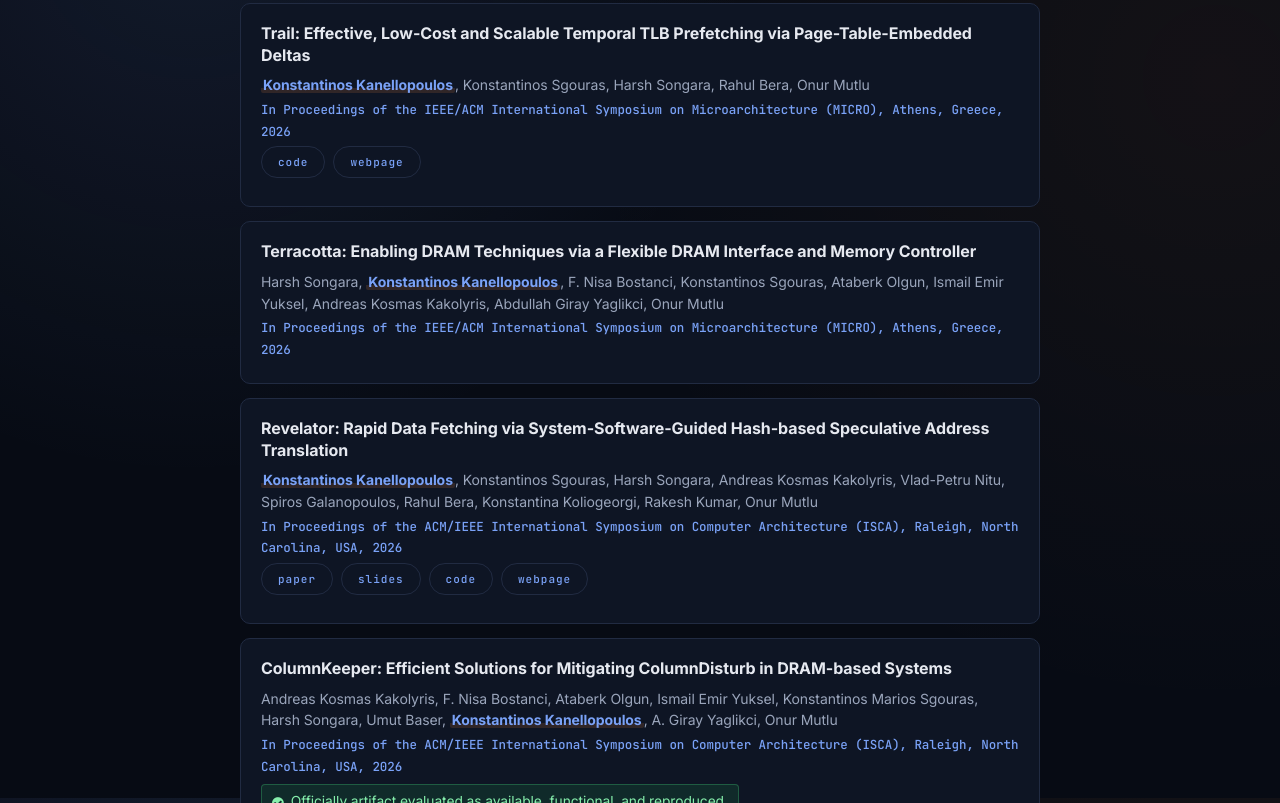
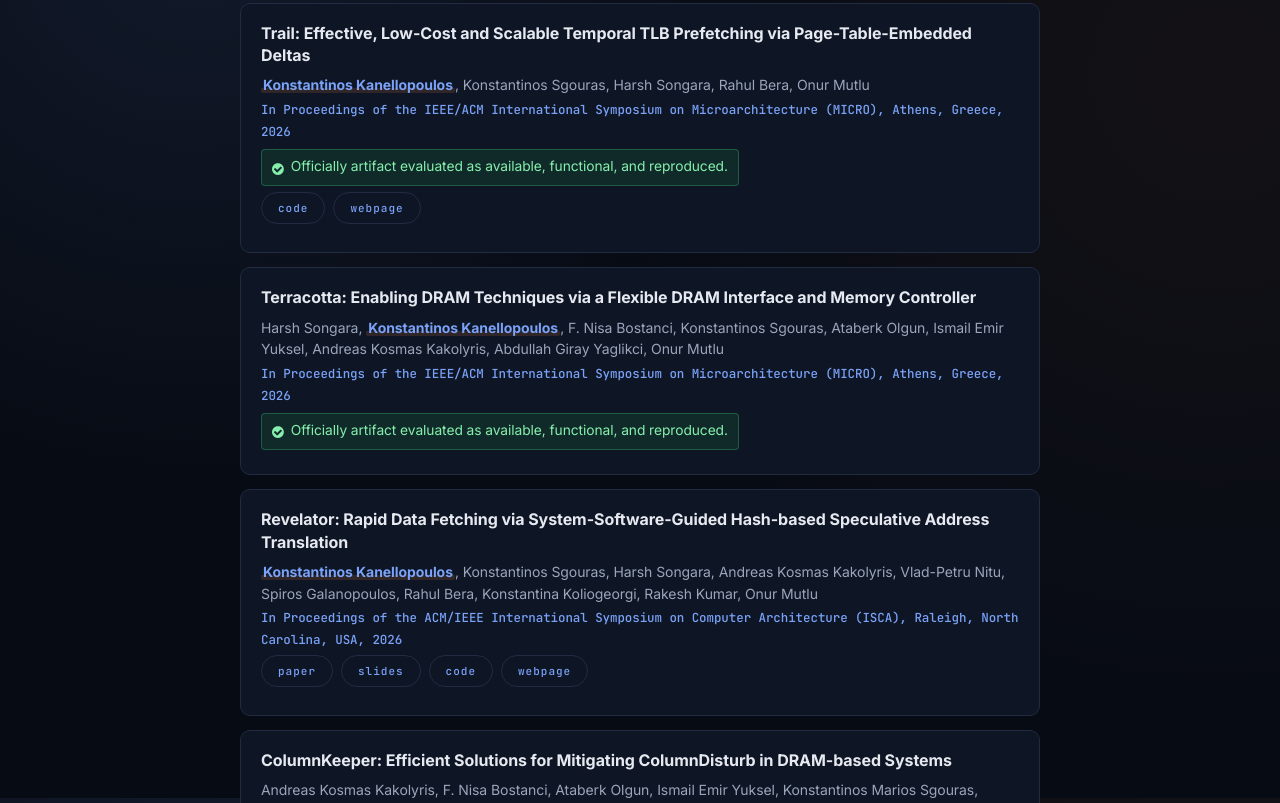
Before and after one commit to konkanello/konkanello.github.io, a plain HTML site: page index.html in a window 1280 px wide. Shown: the part 4002-4805 px from the top of the page. Drawn offline with nearby package versions, Linux system fonts and the light colour scheme; files whose address does not match are found by name.

Commit message:
Mark Trail and Terracotta artifacts evaluated

```diff
--- a/index.html
+++ b/index.html
@@ -477,6 +477,7 @@
           <p class="title"><b>Trail: Effective, Low-Cost and Scalable Temporal TLB Prefetching via Page-Table-Embedded Deltas</b></p>
           <p><b>Konstantinos Kanellopoulos</b>, Konstantinos Sgouras, Harsh Songara, Rahul Bera, Onur Mutlu</p>
           <p><i>In Proceedings of the IEEE/ACM International Symposium on Microarchitecture (MICRO), Athens, Greece, 2026</i></p>
+          <p class="artifact-note">Officially artifact evaluated as available, functional, and reproduced.</p>
            <div class="paper-buttons">
               <a class="button" href="https://github.com/CMU-SAFARI/Virtuoso/tree/trail-artifact-release" target="_blank">Code</a>
               <a class="button" href="https://cmu-safari.github.io/Virtuoso/trail.html" target="_blank">Webpage</a>
@@ -487,6 +488,7 @@
           <p class="title"><b>Terracotta: Enabling DRAM Techniques via a Flexible DRAM Interface and Memory Controller</b></p>
           <p>Harsh Songara, <b>Konstantinos Kanellopoulos</b>, F. Nisa Bostanci, Konstantinos Sgouras, Ataberk Olgun, Ismail Emir Yuksel, Andreas Kosmas Kakolyris, Abdullah Giray Yaglikci, Onur Mutlu</p>
           <p><i>In Proceedings of the IEEE/ACM International Symposium on Microarchitecture (MICRO), Athens, Greece, 2026</i></p>
+          <p class="artifact-note">Officially artifact evaluated as available, functional, and reproduced.</p>
            <div class="paper-buttons">
           </div>
         </div>
@@ -847,6 +849,7 @@
           <p class="title"><b>Trail: Effective, Low-Cost and Scalable Temporal TLB Prefetching via Page-Table-Embedded Deltas</b></p>
           <p><b>Konstantinos Kanellopoulos</b>, Konstantinos Sgouras, Harsh Songara, Rahul Bera, Onur Mutlu</p>
           <p><i>In Proceedings of the IEEE/ACM International Symposium on Microarchitecture (MICRO), Athens, Greece, 2026</i></p>
+          <p class="artifact-note">Officially artifact evaluated as available, functional, and reproduced.</p>
            <div class="paper-buttons">
               <a class="button" href="https://github.com/CMU-SAFARI/Virtuoso/tree/trail-artifact-release" target="_blank">Code</a>
               <a class="button" href="https://cmu-safari.github.io/Virtuoso/trail.html" target="_blank">Webpage</a>
@@ -857,6 +860,7 @@
           <p class="title"><b>Terracotta: Enabling DRAM Techniques via a Flexible DRAM Interface and Memory Controller</b></p>
           <p>Harsh Songara, <b>Konstantinos Kanellopoulos</b>, F. Nisa Bostanci, Konstantinos Sgouras, Ataberk Olgun, Ismail Emir Yuksel, Andreas Kosmas Kakolyris, Abdullah Giray Yaglikci, Onur Mutlu</p>
           <p><i>In Proceedings of the IEEE/ACM International Symposium on Microarchitecture (MICRO), Athens, Greece, 2026</i></p>
+          <p class="artifact-note">Officially artifact evaluated as available, functional, and reproduced.</p>
            <div class="paper-buttons">
           </div>
         </div>
```
